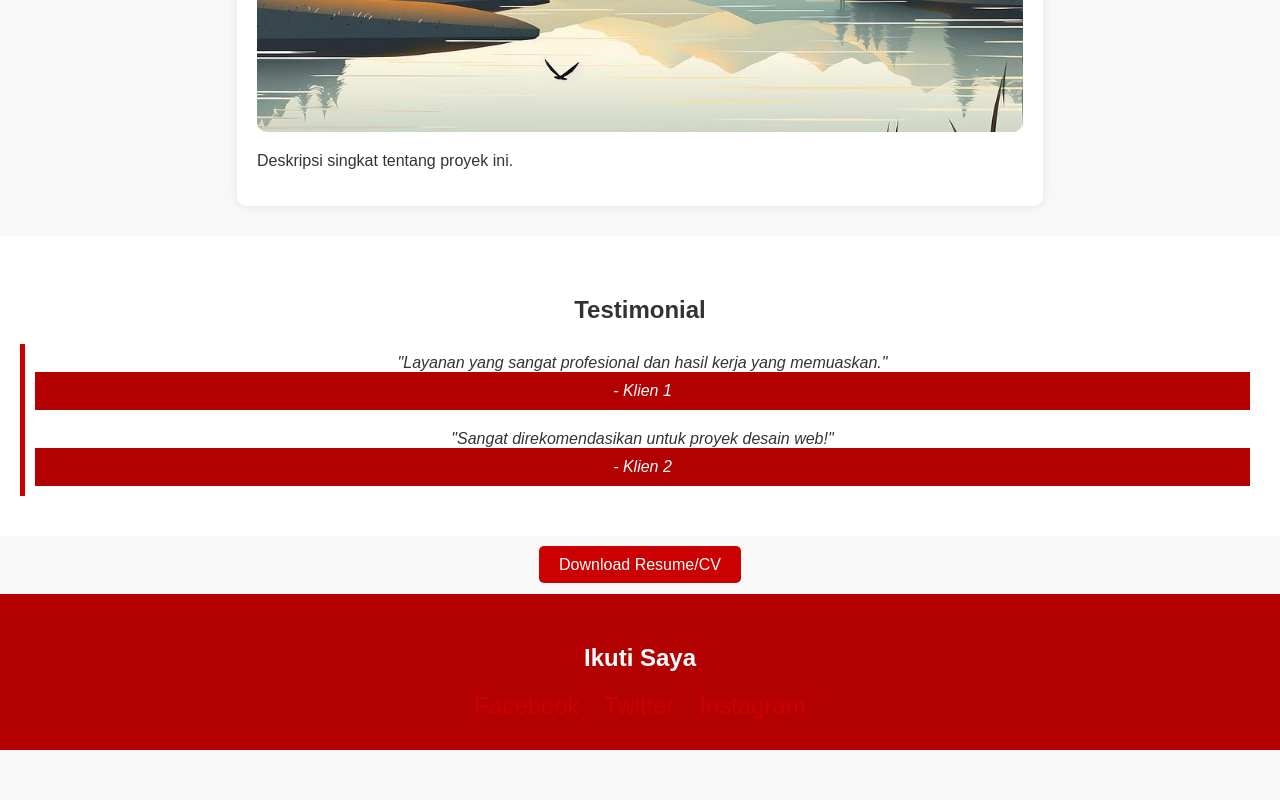
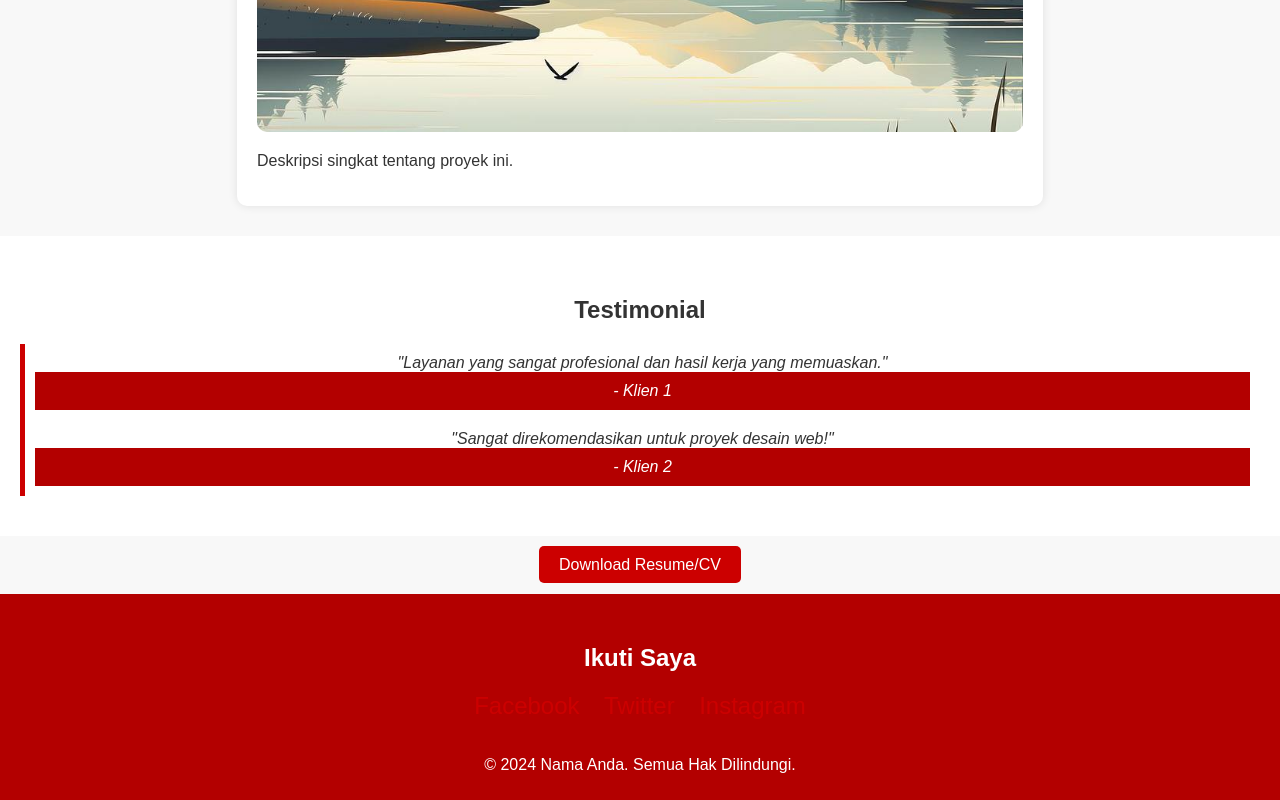
Before and after one commit to adam-gbyte/home, a plain HTML site: page index.html in a window 1280 px wide. Shown: the part 2280-3080 px from the top of the page. Before the commit the page ends 3030 px from the top, so only its background shows below. Drawn offline with Linux system fonts and the light colour scheme.

Commit message:
Update index.html

```diff
--- a/index.html
+++ b/index.html
@@ -336,6 +336,7 @@
             <a href="https://instagram.com/adam_gumilang_" target="_blank">Instagram</a>
             <!-- Tambahkan tautan media sosial lainnya sesuai kebutuhan -->
         </div>
+        <p>&copy; 2024 Nama Anda. Semua Hak Dilindungi.</p>
     </footer>
     <div class="back-to-top" onclick="scrollToTop()">↑</div>
     <div id="myModal" class="modal">
```
